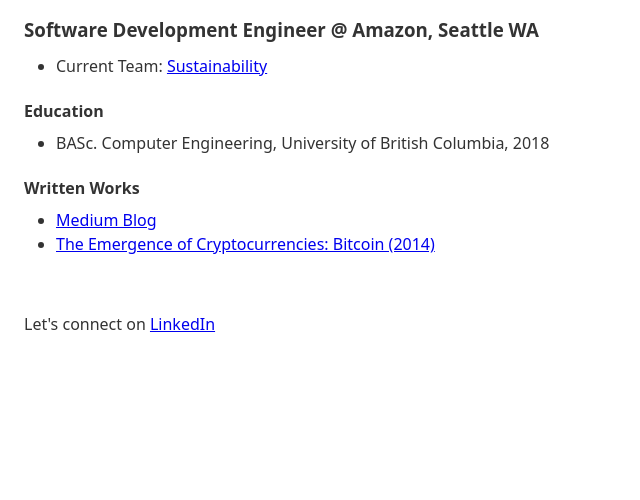
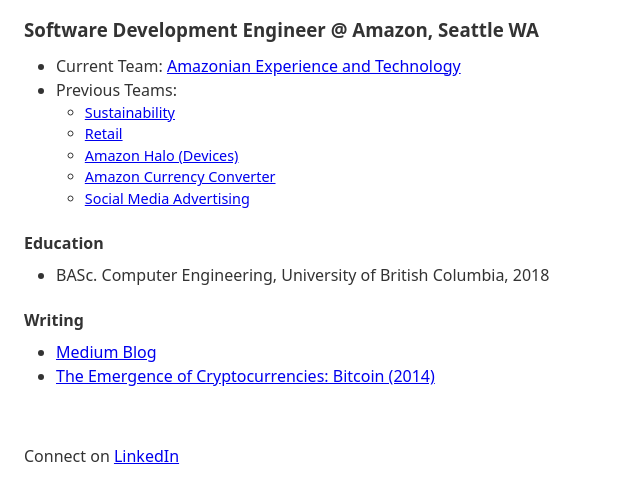
Before and after one commit to HermanDhak/HermanDhak.github.io, a plain HTML site: page index.html in a window 1280 px wide. Shown: the part 72-572 px from the top of the page, without its empty margins (0-640 px from the left). Drawn offline with Linux system fonts and the light colour scheme.

Commit message:
Update teams

```diff
--- a/index.html
+++ b/index.html
@@ -25,7 +25,16 @@
   <main>
     <h3>Software Development Engineer @ Amazon, Seattle WA</h3>
     <ul>
-      <li> Current Team:  <a href="https://sustainability.aboutamazon.com/">Sustainability</a> </li>
+      <li> Current Team:  <a href="https://amazon.jobs/content/en/teams/amazonian-experience-and-technology">Amazonian Experience and Technology</a> </li>
+      <li>Previous Teams:
+        <ul class="previous-teams">
+          <li><a href="https://sustainability.aboutamazon.com/">Sustainability</a></li>
+          <li><a href="https://www.amazon.jobs/en/team-category/retail">Retail</a></li>
+          <li><a href="https://press.aboutamazon.com/2020/8/introducing-amazon-halo-and-amazon-halo-band-a-new-service-that-helps-customers-improve-their-health-and-wellness">Amazon Halo (Devices)</a></li>
+          <li><a href="https://www.amazon.com/Currency-Converter/b?ie=UTF8&node=388305011">Amazon Currency Converter</a></li>
+          <li><a href="https://amazon.jobs/content/en/teams/advertising/software-engineering">Social Media Advertising</a></li>
+        </ul>
+      </li>
     </ul>
 
     <h4>Education</h4>
@@ -33,13 +42,13 @@
       <li>BASc. Computer Engineering, University of British Columbia, 2018</li>
     </ul>
 
-    <h4>Written Works</h4>
+    <h4>Writing</h4>
     <ul>
       <li><a href="https://medium.com/@hermandhak">Medium Blog</a></li>
       <li><a href="https://HermanDhak.github.io/pdf/bitcoin_report_ubc_2014.pdf" target="_blank">The Emergence of Cryptocurrencies: Bitcoin (2014)</a></li>
     </ul>
     <br>
-    <p>Let's connect on <a href="https://www.linkedin.com/in/hermandhak">LinkedIn</a></p>
+    <p>Connect on <a href="https://www.linkedin.com/in/hermandhak">LinkedIn</a></p>
   </main>
 </body>
 </html>
--- a/style.css
+++ b/style.css
@@ -5,6 +5,10 @@ h1, h2, h3, h4, h5, h6 {
 ul {
     margin-top: 0;
     padding-left: 2em;
+}
+
+.previous-teams {
+    font-size: 0.9em;
 }
 
 body {
```
